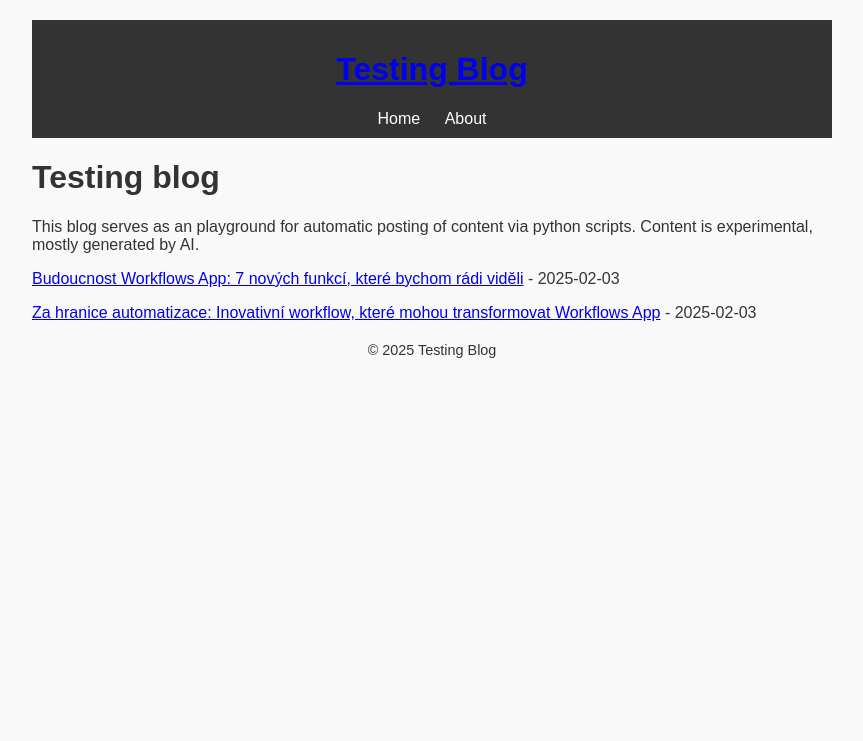
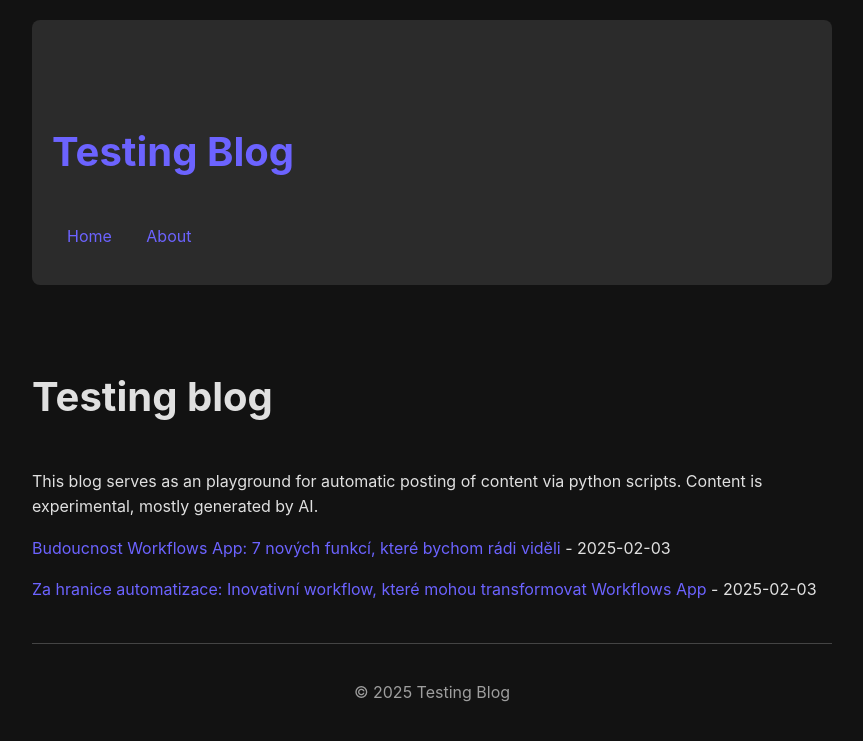
Before and after one commit to holaneu/agentic-workflow, a Jekyll site: the page built from docs/index.md, in a window 1280 px wide. Shown: the top 741 px of the page, without its empty margins (208-1071 px from the left). Built offline with Jekyll 4.4.1, drawn with Linux system fonts in a browser that asks for light colours.

Commit message:
Enhance documentation styles

```diff
--- a/docs/assets/style.css
+++ b/docs/assets/style.css
@@ -1,31 +1,149 @@
+:root {
+  /* Colors based on inspiration theme */
+  --bg-main: #121212;
+  --bg-secondary: #2b2b2b;
+  --bg-tertiary: #444;
+  --text-main: #e0e0e0;
+  --text-secondary: #9e9e9e;
+  --color-primary: #6c63ff;
+  --color-primary-hover: #8178ff;
+  --code-bg: #1a1a1a;
+}
+
 body {
-  font-family: Arial, sans-serif;
-  background-color: #f9f9f9;
-  color: #333;
+  font-family: -apple-system, BlinkMacSystemFont, "Segoe UI", Roboto, sans-serif;
+  background-color: var(--bg-main);
+  color: var(--text-main);
   max-width: 800px;
-  margin: auto;
+  margin: 0 auto;
   padding: 20px;
+  line-height: 1.6;
 }
 
 header {
-  background: #333;
-  color: white;
-  padding: 10px;
-  text-align: center;
+  background: var(--bg-secondary);
+  color: var(--text-main);
+  padding: 20px;
+  border-radius: 8px;
+  margin-bottom: 30px;
+}
+
+nav {
+  margin: 15px 0;
 }
 
 nav a {
-  color: white;
-  margin: 0 10px;
+  color: var(--color-primary);
+  margin: 0 15px;
   text-decoration: none;
+  transition: color 0.3s ease;
 }
 
 nav a:hover {
-  text-decoration: underline;
+  color: var(--color-primary-hover);
 }
 
+/* Typography */
+h1, h2, h3, h4, h5, h6 {
+  color: var(--text-main);
+  margin-top: 2em;
+  margin-bottom: 1em;
+}
+
+h1 { font-size: 2.5em; }
+h2 { font-size: 2em; }
+h3 { font-size: 1.5em; }
+
+/* Links */
+a {
+  color: var(--color-primary);
+  text-decoration: none;
+  transition: color 0.3s ease;
+}
+
+a:hover {
+  color: var(--color-primary-hover);
+}
+
+/* Code blocks */
+pre, code {
+  background-color: var(--code-bg);
+  border-radius: 6px;
+  font-family: 'Fira Code', 'Consolas', monospace;
+}
+
+pre {
+  padding: 1em;
+  overflow-x: auto;
+  border: 1px solid var(--bg-tertiary);
+}
+
+code {
+  padding: 0.2em 0.4em;
+}
+
+/* Tables */
+table {
+  width: 100%;
+  border-collapse: collapse;
+  margin: 1em 0;
+}
+
+th, td {
+  padding: 12px;
+  border: 1px solid var(--bg-tertiary);
+  text-align: left;
+}
+
+th {
+  background-color: var(--bg-secondary);
+}
+
+/* Blockquotes */
+blockquote {
+  border-left: 4px solid var(--color-primary);
+  margin: 1.5em 0;
+  padding: 1em;
+  background-color: var(--bg-secondary);
+  border-radius: 0 6px 6px 0;
+}
+
+/* Lists */
+ul, ol {
+  padding-left: 2em;
+}
+
+li {
+  margin: 0.5em 0;
+}
+
+/* Images */
+img {
+  max-width: 100%;
+  height: auto;
+  border-radius: 8px;
+}
+
+/* Footer */
 footer {
   text-align: center;
-  margin-top: 20px;
-  font-size: 0.9em;
+  margin-top: 40px;
+  padding: 20px;
+  color: var(--text-secondary);
+  border-top: 1px solid var(--bg-tertiary);
 }
+
+/* Utility classes */
+.container {
+  max-width: 800px;
+  margin: 0 auto;
+  padding: 0 20px;
+}
+
+.alert {
+  padding: 15px;
+  border-radius: 6px;
+  margin: 1em 0;
+  background-color: var(--bg-secondary);
+  border-left: 4px solid var(--color-primary);
+}
```
